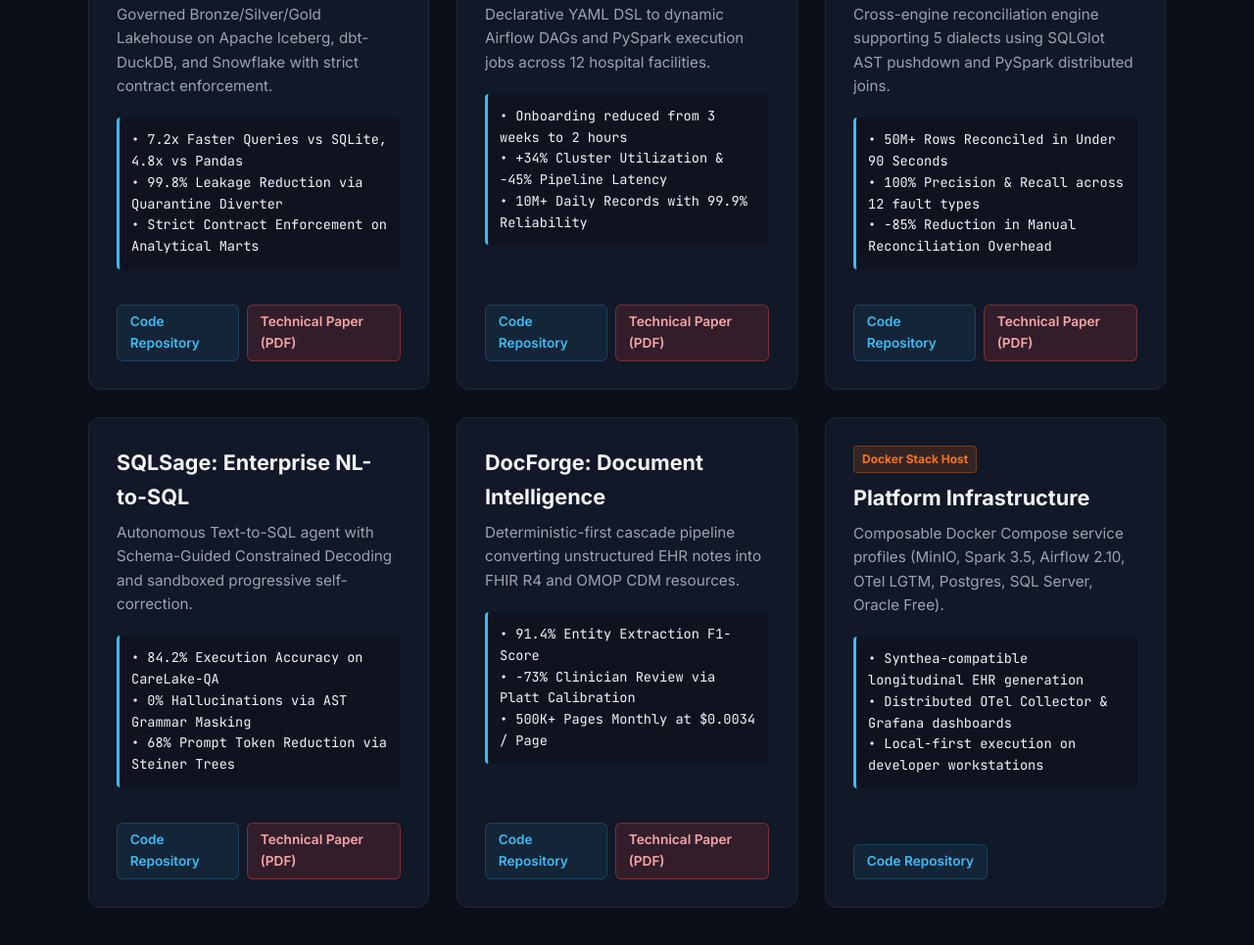
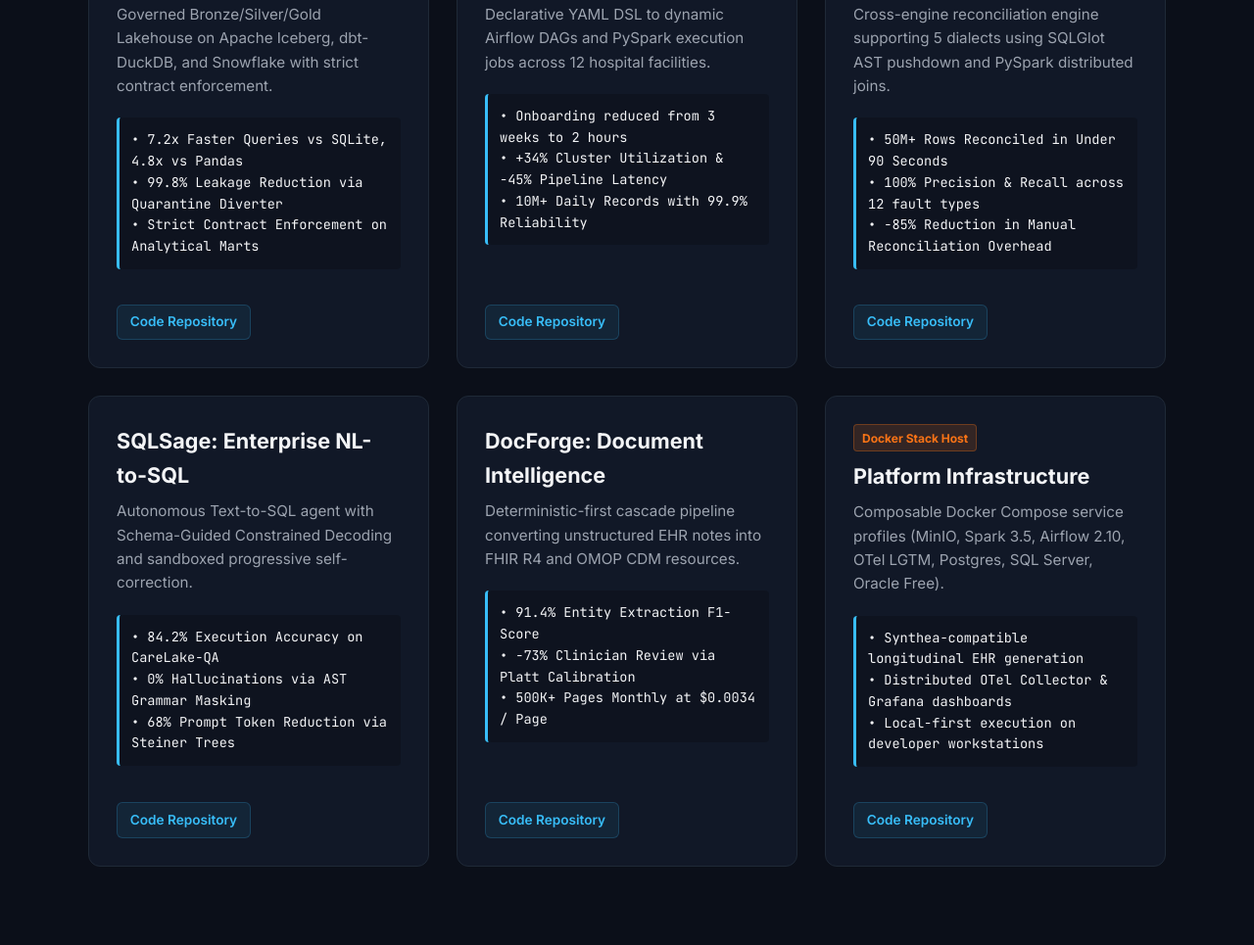
Before and after one commit to pruthvi51/pruthvi51.github.io, a plain HTML site: page index.html in a window 1280 px wide. Shown: the part 617-1582 px from the top of the page at 98% size. Drawn offline with Linux system fonts and the light colour scheme.

Commit message:
docs: remove IEEE technical papers and references

```diff
--- a/index.html
+++ b/index.html
@@ -128,7 +128,6 @@
                     </div>
                     <div class="card-footer">
                         <a href="https://github.com/pruthvi51/carelake" class="btn-link" target="_blank">Code Repository</a>
-                        <a href="https://github.com/pruthvi51/carelake/blob/main/paper/carelake_technical_report.pdf" class="btn-link" target="_blank" style="background: rgba(239, 68, 68, 0.15); border-color: rgba(239, 68, 68, 0.4); color: #FCA5A5;">Technical Paper (PDF)</a>
                     </div>
                 </div>
 
@@ -146,7 +145,6 @@
                     </div>
                     <div class="card-footer">
                         <a href="https://github.com/pruthvi51/tenantflow" class="btn-link" target="_blank">Code Repository</a>
-                        <a href="https://github.com/pruthvi51/tenantflow/blob/main/paper/tenantflow_architecture_paper.pdf" class="btn-link" target="_blank" style="background: rgba(239, 68, 68, 0.15); border-color: rgba(239, 68, 68, 0.4); color: #FCA5A5;">Technical Paper (PDF)</a>
                     </div>
                 </div>
 
@@ -164,7 +162,6 @@
                     </div>
                     <div class="card-footer">
                         <a href="https://github.com/pruthvi51/reconx" class="btn-link" target="_blank">Code Repository</a>
-                        <a href="https://github.com/pruthvi51/reconx/blob/main/paper/reconx_technical_report.pdf" class="btn-link" target="_blank" style="background: rgba(239, 68, 68, 0.15); border-color: rgba(239, 68, 68, 0.4); color: #FCA5A5;">Technical Paper (PDF)</a>
                     </div>
                 </div>
 
@@ -181,7 +178,6 @@
                     </div>
                     <div class="card-footer">
                         <a href="https://github.com/pruthvi51/sqlsage" class="btn-link" target="_blank">Code Repository</a>
-                        <a href="https://github.com/pruthvi51/sqlsage/blob/main/paper/sqlsage_architecture_paper.pdf" class="btn-link" target="_blank" style="background: rgba(239, 68, 68, 0.15); border-color: rgba(239, 68, 68, 0.4); color: #FCA5A5;">Technical Paper (PDF)</a>
                     </div>
                 </div>
 
@@ -198,7 +194,6 @@
                     </div>
                     <div class="card-footer">
                         <a href="https://github.com/pruthvi51/docforge" class="btn-link" target="_blank">Code Repository</a>
-                        <a href="https://github.com/pruthvi51/docforge/blob/main/paper/docforge_architecture_paper.pdf" class="btn-link" target="_blank" style="background: rgba(239, 68, 68, 0.15); border-color: rgba(239, 68, 68, 0.4); color: #FCA5A5;">Technical Paper (PDF)</a>
                     </div>
                 </div>
 
```
